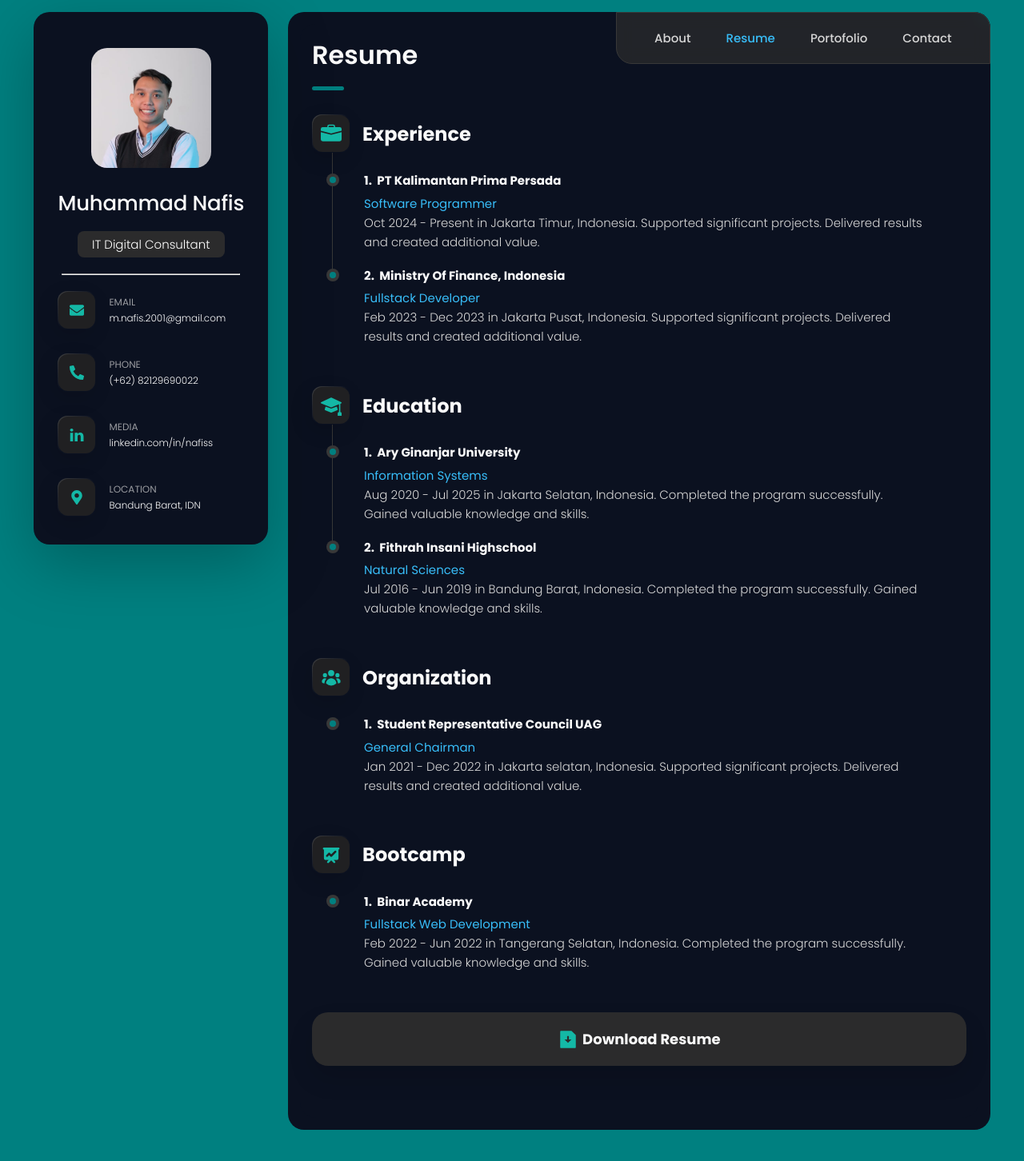
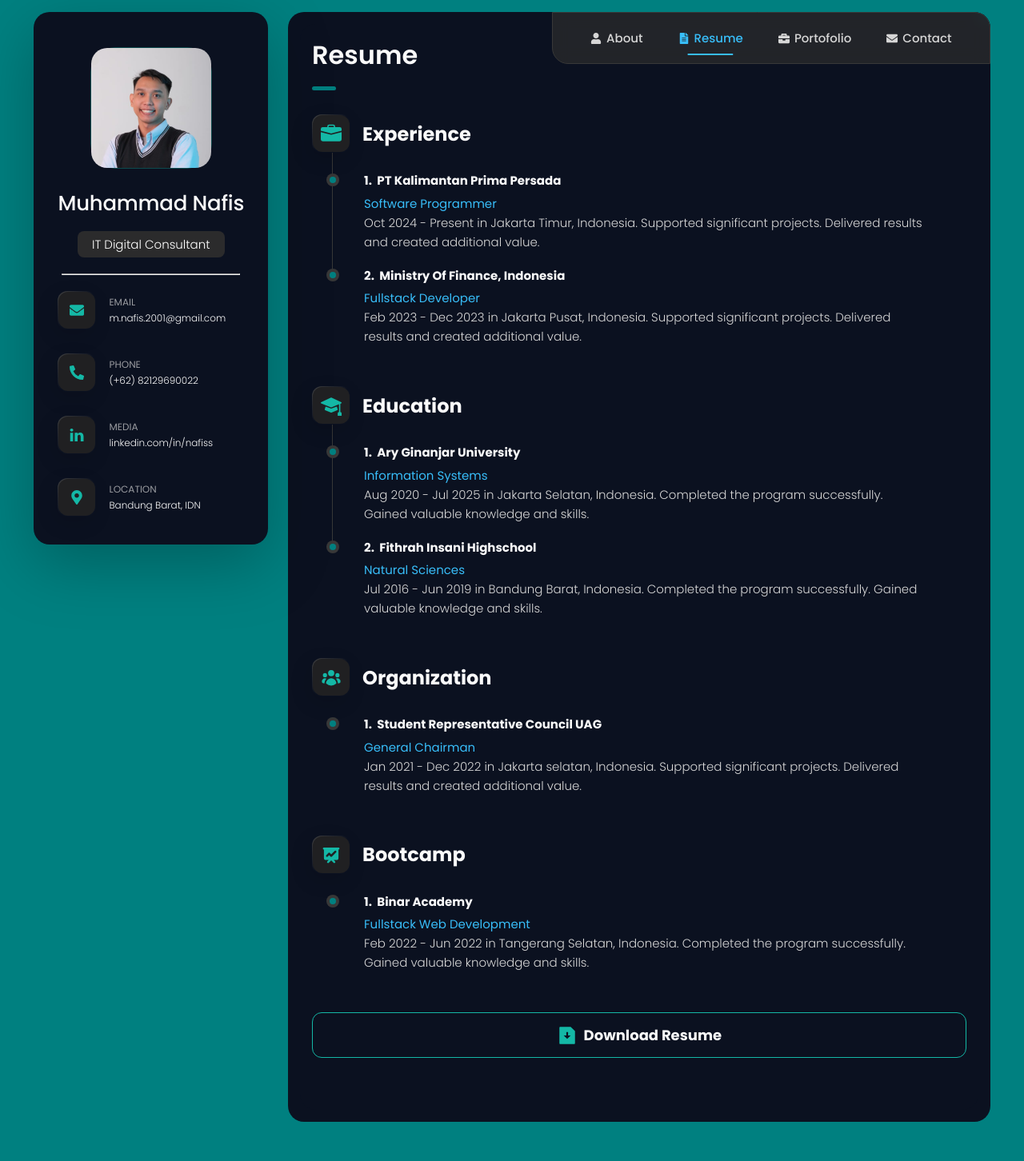
Before and after one commit to nafis-cc/nafis-portofolio, a React (Vite) app: page /resume in a window 1280 px wide. Shown: the top 1452 px of the page at 80% size. Built offline with nearby package versions, Linux system fonts and the light colour scheme.

Commit message:
mod: edit navbar list

```diff
--- a/src/main.jsx
+++ b/src/main.jsx
@@ -1,16 +1,39 @@
-import { StrictMode } from 'react'
+import { StrictMode, Component } from 'react'
 import { createRoot } from 'react-dom/client'
 import { createBrowserRouter, RouterProvider } from 'react-router-dom'
 import '~/styles/index.css'
 import App from '~/app'
 import {About, Resume, Project, Contact} from '~/views/pages'
 
+class ErrorBoundary extends Component {
+  constructor(props) {
+    super(props);
+    this.state = { error: null };
+  }
+  static getDerivedStateFromError(error) {
+    return { error };
+  }
+  render() {
+    if (this.state.error) {
+      return (
+        <div style={{ padding: '40px', color: '#fff', background: '#0b1120', minHeight: '100vh', fontFamily: 'monospace' }}>
+          <h2 style={{ color: '#14b8a6', marginBottom: '16px' }}>Something went wrong</h2>
+          <pre style={{ color: '#f87171', fontSize: '13px', whiteSpace: 'pre-wrap' }}>
+            {this.state.error.message}
+          </pre>
+        </div>
+      );
+    }
+    return this.props.children;
+  }
+}
+
 const router = createBrowserRouter([
   {
     path: "/",
     element: <App />,
     children: [
-      { index: true, element: <About /> },        // default route
+      { index: true, element: <About /> },
       { path: "resume", element: <Resume /> },
       { path: "portofolio", element: <Project /> },
       { path: "contact", element: <Contact /> },
@@ -20,6 +43,8 @@ const router = createBrowserRouter([
 
 createRoot(document.getElementById('root')).render(
   <StrictMode>
-    <RouterProvider router={router} />
+    <ErrorBoundary>
+      <RouterProvider router={router} />
+    </ErrorBoundary>
   </StrictMode>
 )
--- /dev/null
+++ b/src/scripts/useScrollReveal.js
@@ -0,0 +1,41 @@
+import { useEffect } from 'react';
+import { useLocation } from 'react-router-dom';
+
+export function useScrollReveal() {
+  const location = useLocation();
+
+  useEffect(() => {
+    const targets = document.querySelectorAll(
+      '.service-item, .blog-post-item, .timeline-item, .content-card, .clients-item, .contact-item'
+    );
+
+    const parentMap = new Map();
+    targets.forEach(el => {
+      const p = el.parentElement;
+      if (!parentMap.has(p)) parentMap.set(p, []);
+      parentMap.get(p).push(el);
+    });
+
+    const observer = new IntersectionObserver(
+      entries => {
+        entries.forEach(entry => {
+          if (entry.isIntersecting) {
+            entry.target.classList.add('visible');
+            observer.unobserve(entry.target);
+          }
+        });
+      },
+      { threshold: 0.08 }
+    );
+
+    targets.forEach(el => {
+      const siblings = parentMap.get(el.parentElement);
+      const idx = siblings.indexOf(el);
+      el.classList.add('reveal');
+      el.style.transitionDelay = `${idx * 0.07}s`;
+      observer.observe(el);
+    });
+
+    return () => observer.disconnect();
+  }, [location.pathname]);
+}
--- a/src/styles/app.css
+++ b/src/styles/app.css
@@ -1,3 +1,49 @@
+/*-----------------------------------*\
+  #KEYFRAMES
+\*-----------------------------------*/
+
+@keyframes fadeUp {
+  from { opacity: 0; transform: translateY(24px); }
+  to   { opacity: 1; transform: translateY(0); }
+}
+
+@keyframes slideFromLeft {
+  from { opacity: 0; transform: translateX(-20px); }
+  to   { opacity: 1; transform: none; }
+}
+
+@keyframes underlineExpand {
+  from { width: 0; }
+  to   { width: 30px; }
+}
+
+@keyframes avatarPulse {
+  0%, 100% { box-shadow: 0 0 0 0 rgba(20, 184, 166, 0.5); }
+  50%       { box-shadow: 0 0 0 10px rgba(20, 184, 166, 0); }
+}
+
+@keyframes fade {
+  0%   { opacity: 0; }
+  100% { opacity: 1; }
+}
+
+/*-----------------------------------*\
+  #SCROLL REVEAL
+\*-----------------------------------*/
+
+.reveal {
+  opacity: 0;
+  transform: translateY(20px);
+  transition:
+    opacity 0.55s cubic-bezier(0.16, 1, 0.3, 1),
+    transform 0.55s cubic-bezier(0.16, 1, 0.3, 1);
+}
+
+.reveal.visible {
+  opacity: 1;
+  transform: none;
+}
+
 /*-----------------------------------*\
   #RESET
 \*-----------------------------------*/
@@ -105,6 +151,12 @@ section {
   color: var(--light-teal);
   box-shadow: var(--shadow-1);
   z-index: 1;
+  transition: transform 0.25s ease, box-shadow 0.25s ease;
+}
+
+.icon-box:hover {
+  transform: scale(1.1);
+  box-shadow: 0 0 12px rgba(20, 184, 166, 0.4);
 }
 
 .icon-box::before {
@@ -127,15 +179,6 @@ article {
 article.active {
   display: block;
   animation: fade 0.5s ease backwards;
-}
-
-@keyframes fade {
-  0% {
-    opacity: 0;
-  }
-  100% {
-    opacity: 1;
-  }
 }
 
 .h2,
@@ -177,6 +220,7 @@ article.active {
   height: 5px;
   background: var(--teal);
   border-radius: 3px;
+  animation: underlineExpand 0.6s cubic-bezier(0.16, 1, 0.3, 1) forwards;
 }
 
 .has-scrollbar::-webkit-scrollbar {
@@ -262,6 +306,7 @@ main {
 .avatar-box {
   background: var(--bg-gradient-onyx);
   border-radius: 20px;
+  animation: avatarPulse 3s ease-in-out infinite;
 }
 
 .avatar-box img {
@@ -390,10 +435,12 @@ main {
 .social-item .social-link {
   color: var(--light-gray-70);
   font-size: 18px;
+  transition: color 0.25s ease, transform 0.25s ease;
 }
 
 .social-item .social-link:hover {
-  color: var(--light-gray);
+  color: var(--light-teal);
+  transform: translateY(-3px) scale(1.2);
 }
 
 /*-----------------------------------*\
@@ -420,18 +467,12 @@ main {
   justify-content: center;
   align-items: center;
   padding: 0 10px;
+  gap: 4px 12px;
 }
 
 .navbar-item {
   display: flex;
   align-items: center;
-}
-
-.navbar-item:not(:last-child)::after {
-  content: "·";
-  color: var(--light-gray-70);
-  font-size: 1.4em;
-  padding: 0 4px;
 }
 
 .navbar-link {
@@ -439,6 +480,29 @@ main {
   font-size: var(--fs-4);
   padding: 20px 7px;
   transition: color var(--transition-1);
+  position: relative;
+  display: flex;
+  align-items: center;
+  gap: 6px;
+}
+
+.navbar-icon {
+  font-size: 14px;
+  flex-shrink: 0;
+}
+
+.navbar-link::after {
+  content: '';
+  position: absolute;
+  bottom: 10px;
+  left: 50%;
+  width: 60%;
+  height: 2px;
+  background: var(--orange-yellow-crayola);
+  border-radius: 2px;
+  transform: translateX(-50%) scaleX(0);
+  transform-origin: center;
+  transition: transform 0.3s ease;
 }
 
 .navbar-link:hover,
@@ -448,6 +512,10 @@ main {
 
 .navbar-link.active {
   color: var(--orange-yellow-crayola);
+}
+
+.navbar-link.active::after {
+  transform: translateX(-50%) scaleX(1);
 }
 
 /*-----------------------------------*\
@@ -492,6 +560,12 @@ main {
   border-radius: 14px;
   box-shadow: var(--shadow-2);
   z-index: 1;
+  transition: transform 0.3s ease, box-shadow 0.3s ease;
+}
+
+.service-item:hover {
+  transform: translateY(-5px);
+  box-shadow: 0 20px 40px hsla(0, 0%, 0%, 0.35);
 }
 
 .service-item::before {
@@ -691,27 +765,25 @@ main {
 }
 
 .timeline .btn-resume {
-  position: relative;
-  background: var(--onyx);
-  padding: 20px;
-  border-radius: 20px;
-  box-shadow: var(--shadow-2);
-  z-index: 1;
   width: 100%;
   display: flex;
   justify-content: center;
   align-items: center;
-  text-align: center;
+  gap: 8px;
+  padding: 14px 24px;
+  border-radius: 12px;
+  border: 1px solid var(--light-teal);
   color: var(--light-teal);
-  gap: 5px;
+  font-size: var(--fs-6);
+  font-weight: var(--fw-500);
+  background: transparent;
+  box-shadow: none;
+  transition: background 0.25s ease, color 0.25s ease, transform 0.2s ease;
 }
 
 .btn-resume:hover {
-  background: var(--bg-gradient-yellow-1);
-}
-
-.btn-resume:hover::before {
-  background: var(--bg-gradient-yellow-2);
+  background: rgba(20, 184, 166, 0.12);
+  transform: translateY(-2px);
 }
 
 .timeline-list {
@@ -880,7 +952,12 @@ main {
   border-radius: 16px;
   overflow: hidden;
   z-index: 1;
-  transition: var(--transition-1);
+  transition: transform 0.3s ease, box-shadow 0.3s ease;
+}
+
+.blog-post-item > a:hover {
+  transform: translateY(-5px);
+  box-shadow: 0 20px 40px hsla(0, 0%, 0%, 0.4);
 }
 
 .blog-post-item > a::before {
@@ -1039,29 +1116,32 @@ main {
 .page-link {
   display: inline-block;
   padding: 8px 16px;
-  background-color: #f0f0f0;
-  border: 1px solid #ddd;
-  border-radius: 4px;
-  color: #333;
+  background-color: var(--onyx);
+  border: 1px solid var(--jet);
+  border-radius: 8px;
+  color: var(--light-gray);
   cursor: pointer;
-  transition: background-color 0.3s ease;
+  transition: background-color 0.25s ease, color 0.25s ease, transform 0.2s ease;
   font-size: var(--fs-7);
   font-weight: 500;
 }
 
 .page-link:hover {
-  background-color: #ddd;
+  background-color: var(--jet);
+  color: var(--white-2);
+  transform: translateY(-2px);
 }
 
 .page-item.disabled .page-link {
-  background-color: var(--jet);
-  color: #999;
+  background-color: var(--eerie-black-1);
+  color: var(--light-gray-70);
   cursor: not-allowed;
+  transform: none;
 }
 
 .page-item.active .page-link {
   background-color: var(--teal);
-  color: #fff;
+  color: var(--white-1);
   border-color: var(--teal);
 }
 
--- a/src/views/shared/layouts/layout.jsx
+++ b/src/views/shared/layouts/layout.jsx
@@ -1,8 +1,11 @@
 import { Outlet } from "react-router-dom";
 import { Aside } from "~/views/shared/components";
 import Navbar from "../navbars/navbar";
+import { useScrollReveal } from "~/scripts/useScrollReveal";
 
 function Layout() {
+  useScrollReveal();
+
   return (
     <main>
       <Aside />
--- a/src/views/shared/navbars/navbar.jsx
+++ b/src/views/shared/navbars/navbar.jsx
@@ -1,19 +1,29 @@
 import { NavLink } from "react-router";
+import { FaUser, FaFileAlt, FaBriefcase, FaEnvelope } from "react-icons/fa";
 import menus from "~/models/menus.json";
+
+const iconMap = {
+  1: FaUser,
+  2: FaFileAlt,
+  3: FaBriefcase,
+  4: FaEnvelope,
+};
 
 function Navbar() {
   return (
     <nav className="navbar">
       <ul className="navbar-list">
-        {menus.map((item, index) =>
-          item.id === 5 ? null : (
+        {menus.map((item, index) => {
+          const Icon = iconMap[item.id];
+          return item.id === 5 ? null : (
             <li className="navbar-item" key={index}>
               <NavLink to={item.navlink} className="navbar-link">
+                {Icon && <Icon className="navbar-icon" />}
                 {item.title}
               </NavLink>
             </li>
-          )
-        )}
+          );
+        })}
       </ul>
     </nav>
   );
```
Also changed, not shown: src/views/pages/project.jsx (+27 -13 lines).
